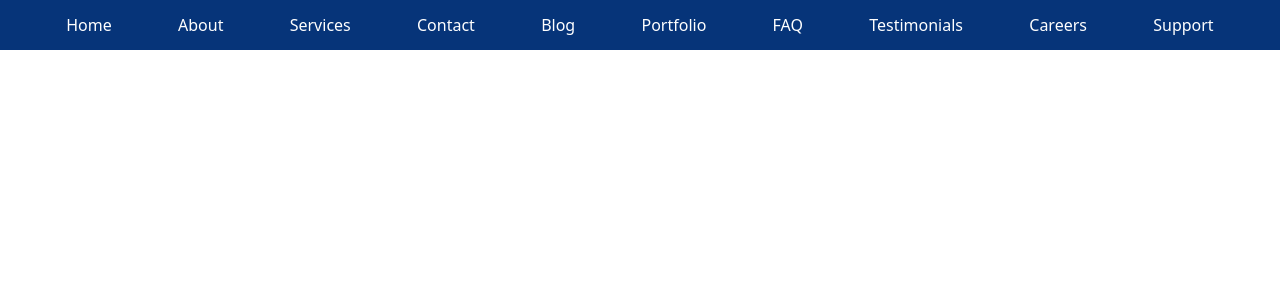
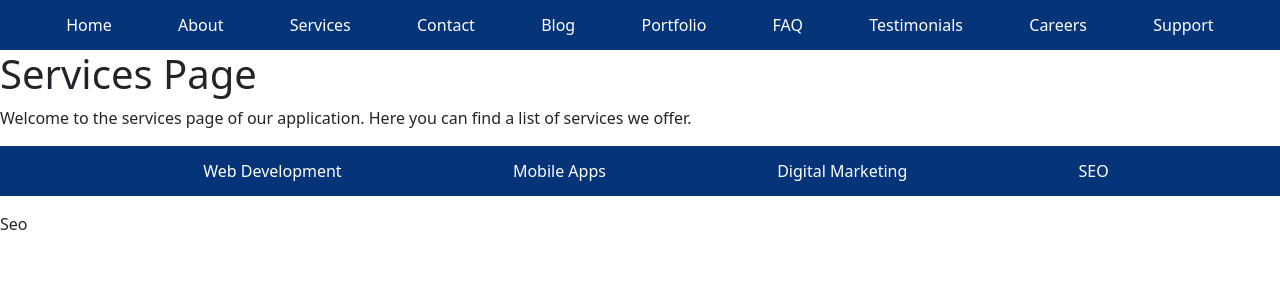
Before and after one commit to JeevanIT/React250529700am, a React (Vite) app: page /services/seo in a window 1280 px wide. Shown: the top 300 px of the page. Built offline with nearby package versions, Linux system fonts and the light colour scheme.

Commit message:
Netsted Routes

```diff
--- a/src/Navigations/Container.jsx
+++ b/src/Navigations/Container.jsx
@@ -5,6 +5,10 @@ import About from './About'
 import Services from './Services'
 import AxiosApi from '../UseEffect/AxiosApi'
 import FetchApi from '../UseEffect/FetchApi'
+import WebDevelopment from './Services/WebDevelopment'
+import MobileApps from './Services/MobileApps'
+import DigitalMarketing from './Services/DigitalMarketing'
+import Seo from './Services/Seo'
 
 const Container = () => {
   return (
@@ -14,7 +18,14 @@ const Container = () => {
             <Routes>
                 <Route path="/" element={<Home />} />
                 <Route path="/about" element={<About />} />
-                <Route path="/services" element={<Services />} />
+
+                <Route path="/services" element={<Services />}>
+                    <Route path="/services/web-development" element={<WebDevelopment/>} />
+                    <Route path="/services/mobile-apps" element={<MobileApps />} />
+                    <Route path="/services/digital-marketing" element={<DigitalMarketing/>} />
+                    <Route path="/services/seo" element={<Seo />} />
+                </Route>
+
                 <Route path="/contact" element={<div>Contact Page</div>} />
                 <Route path="/blog" element={<div>Blog Page</div>} />
                 <Route path="/portfolio" element={<FetchApi />} />
--- a/src/Navigations/Services.jsx
+++ b/src/Navigations/Services.jsx
@@ -1,17 +1,42 @@
 import React from 'react'
+import { useNavigate } from 'react-router-dom';
+
+import { Routes, Route } from 'react-router-dom';
+import WebDevelopment from './Services/WebDevelopment';
+import MobileApps from './Services/MobileApps';
+import DigitalMarketing from './Services/DigitalMarketing';
+import Seo from './Services/Seo';
 
 const Services = () => {
+
+  const servicesList = [
+    {name: 'Web Development', path: '/services/web-development' },
+    {name: 'Mobile Apps',path: '/services/mobile-apps' },
+    {name: 'Digital Marketing',path: '/services/digital-marketing' },
+    {name: 'SEO',path: '/services/seo' }
+  ];
+  const navigate= useNavigate();
+  const handleServiceClick = (servicePath) => {
+    navigate(servicePath);
+  };
+
   return (
     <div>
         <h1>Services Page</h1>
         <p>Welcome to the services page of our application. Here you can find a list of services we offer.</p>
         <ul>
-            <li>Service 1: Description of service 1</li>
-            <li>Service 2: Description of service 2</li>
-            <li>Service 3: Description of service 3</li>
-            <li>Service 4: Description of service 4</li>
+            {servicesList.map((service, index) => (
+                <li key={index} onClick={() => handleServiceClick(service.path)}>
+                    {service.name}
+                </li>
+            ))}
         </ul>
-        <p>If you have any questions or need more information about our services, feel free to contact us.</p>
+               <Routes>
+                    <Route path="web-development" element={<WebDevelopment/>} />
+                    <Route path="mobile-apps" element={<MobileApps />} />
+                    <Route path="digital-marketing" element={<DigitalMarketing/>} />
+                    <Route path="seo" element={<Seo />} />
+                </Routes>
     </div>
   )
 }
--- /dev/null
+++ b/src/Navigations/Services/DigitalMarketing.jsx
@@ -0,0 +1,23 @@
+import React from 'react'
+
+const DigitalMarketing = () => {
+  return (
+    <div>
+        <h1>Digital Marketing Services</h1>
+        <p>We offer a range of digital marketing services to help your business grow online.</ p>
+        <ul>
+            <li>Search Engine Optimization (SEO)</li>
+            <li>Social Media Marketing</li>
+            <li>Email Marketing</li>
+            <li>Content Marketing</li>
+            <li>Pay-Per-Click Advertising (PPC)</li>
+            <li>Affiliate Marketing</li>
+            <li>Influencer Marketing</li>
+            <li>Online Reputation Management</li>
+            <li>Analytics and Reporting</li>
+        </ul>
+    </div>
+  )
+}
+
+export default DigitalMarketing
--- /dev/null
+++ b/src/Navigations/Services/MobileApps.jsx
@@ -0,0 +1,9 @@
+import React from 'react'
+
+const MobileApps = () => {
+  return (
+    <div>MobileApps</div>
+  )
+}
+
+export default MobileApps
--- /dev/null
+++ b/src/Navigations/Services/Seo.jsx
@@ -0,0 +1,9 @@
+import React from 'react'
+
+const Seo = () => {
+  return (
+    <div>Seo</div>
+  )
+}
+
+export default Seo
--- /dev/null
+++ b/src/Navigations/Services/WebDevelopment.jsx
@@ -0,0 +1,9 @@
+import React from 'react'
+
+const WebDevelopment = () => {
+  return (
+    <div>WebDevelopment</div>
+  )
+}
+
+export default WebDevelopment
```
